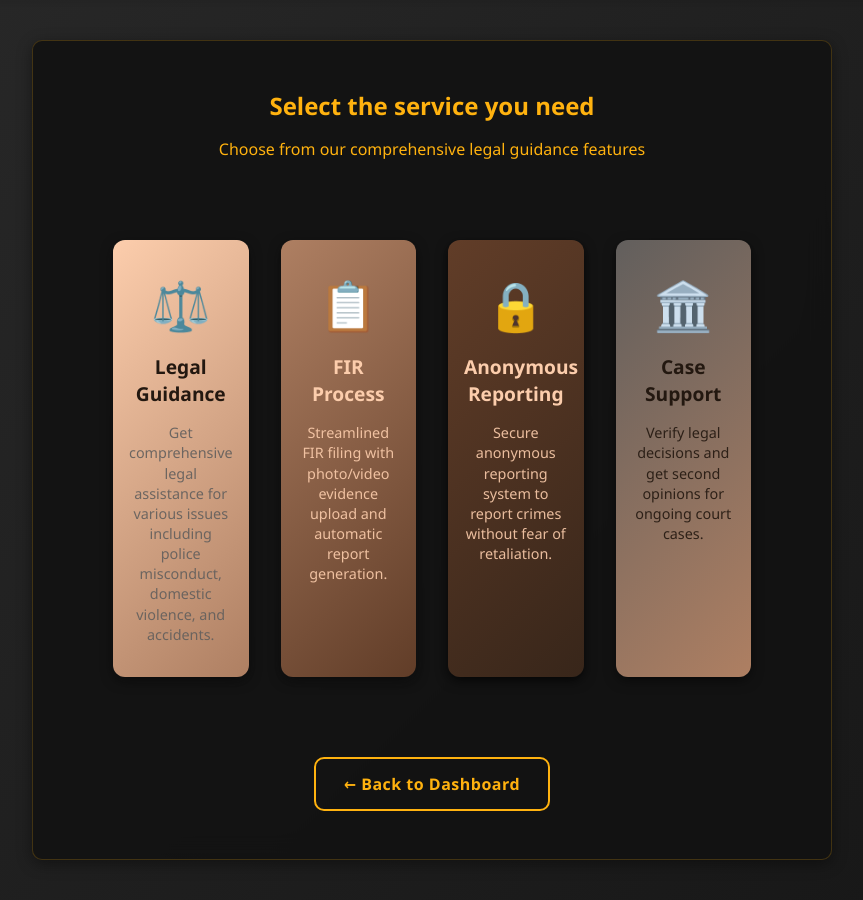
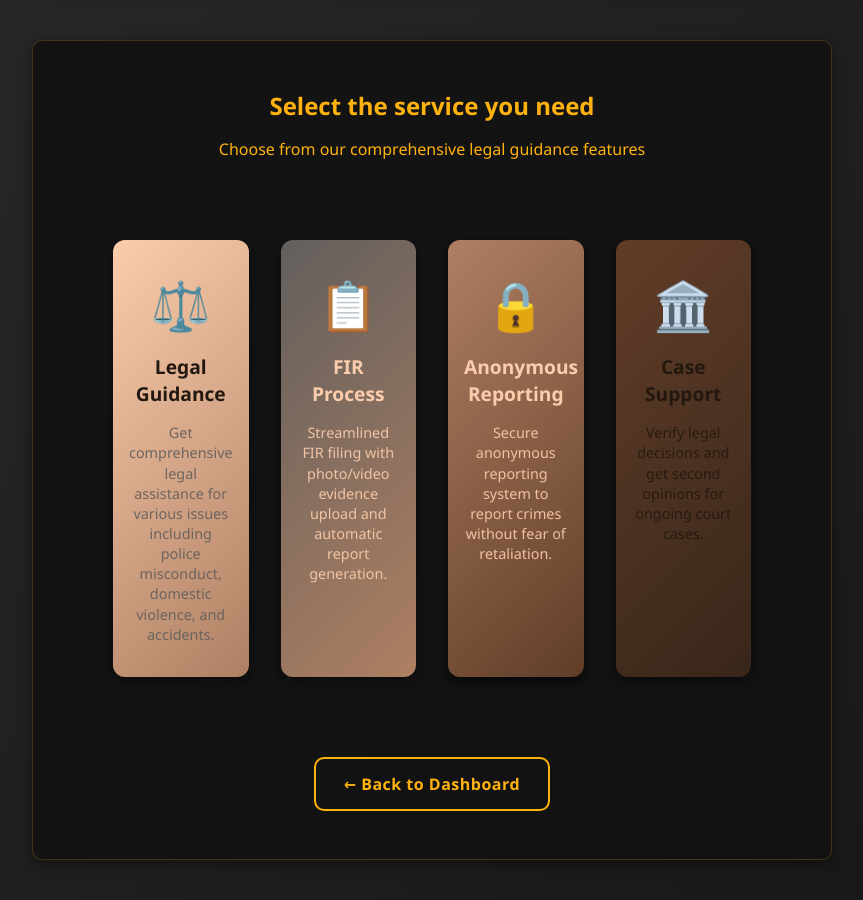
Before and after one commit to biswas-bit/nyaya_sathi, a Django app: page /features/ in a window 1280 px wide. Shown: the part 73-973 px from the top of the page, without its empty margins (208-1071 px from the left). Run offline with Django 5.2, Linux system fonts and the light colour scheme; the visitor is signed in with stand-in values (Sample User, id 1).

Commit message:
Update base.html

```diff
--- a/Naya_sathi/home_page/templates/home_page/base.html
+++ b/Naya_sathi/home_page/templates/home_page/base.html
@@ -526,21 +526,24 @@
         }
 
         .feature-column.fir {
-            background: linear-gradient(135deg,#ae7f62  , #613d28 100%);
+            background: linear-gradient(135deg,#625f5d  , #ae7f62);
+
             color: #fccdac;
             border-radius: 12px;
             box-shadow:  0 4px 12px rgba(8, 8, 8, 0.6);
         }
 
         .feature-column.anonymous {
-           background: linear-gradient(135deg,#613d28  , #38261a);
+             background: linear-gradient(135deg,#ae7f62  , #613d28 100%);
+
             color: #fccdac;
             border-radius: 12px;
             box-shadow:  0 4px 12px rgba(0, 0, 0, 0.7);
         }
 
         .feature-column.case-support {
-            background: linear-gradient(135deg,#625f5d  , #ae7f62);
+             background: linear-gradient(135deg,#613d28  , #38261a);
+
             color: #231810;
             border-radius: 12px;
             box-shadow:  0 4px 12px rgba(0, 0, 0, 0.5);
```
